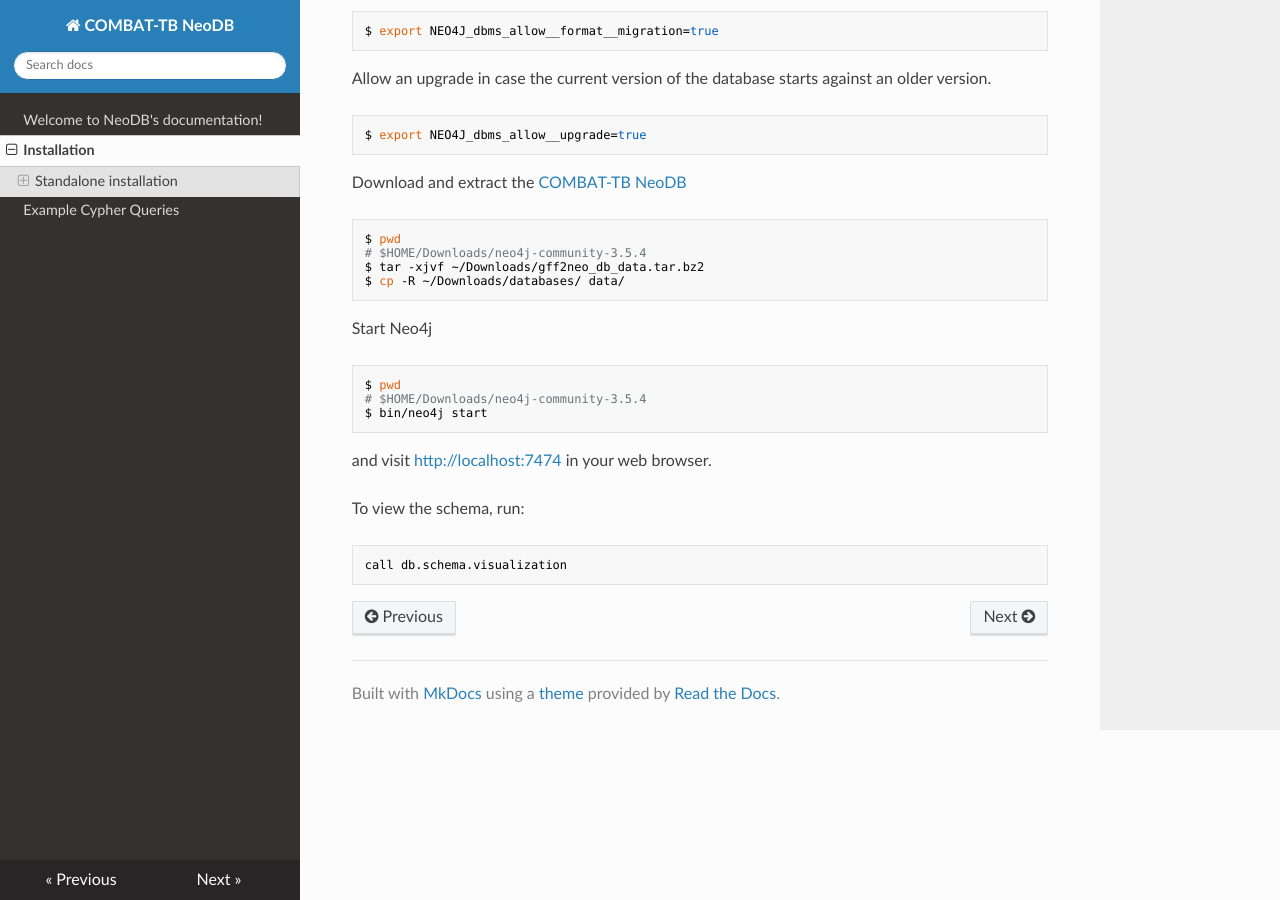
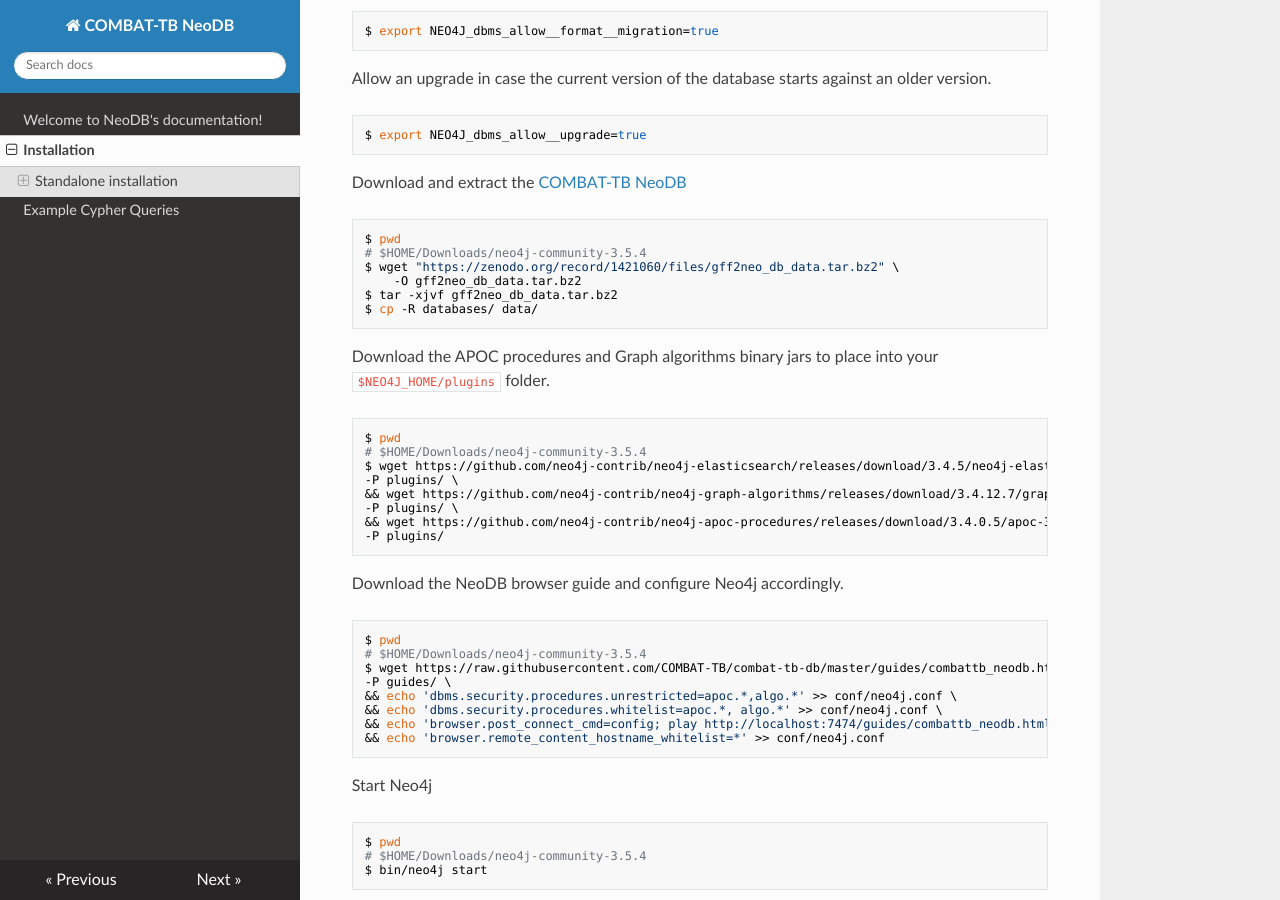
Before and after one commit to COMBAT-TB/combat-tb-neodb, an MkDocs documentation site: the page built from docs/installation.md, in a window 1280 px wide and 900 px high, scrolled down 1275 px. Built offline with MkDocs 1.6.1, drawn with Linux system fonts in a browser that asks for light colours; nearby versions of some CDN libraries.

Commit message:
Updated docs.

````diff
--- a/docs/installation.md
+++ b/docs/installation.md
@@ -68,8 +68,36 @@
 ```sh
 $ pwd
 # $HOME/Downloads/neo4j-community-3.5.4
-$ tar -xjvf ~/Downloads/gff2neo_db_data.tar.bz2
-$ cp -R ~/Downloads/databases/ data/
+$ wget "https://zenodo.org/record/1421060/files/gff2neo_db_data.tar.bz2" \
+    -O gff2neo_db_data.tar.bz2
+$ tar -xjvf gff2neo_db_data.tar.bz2
+$ cp -R databases/ data/
+```
+
+Download the APOC procedures and Graph algorithms binary jars to place into your `$NEO4J_HOME/plugins` folder.
+
+```sh
+$ pwd
+# $HOME/Downloads/neo4j-community-3.5.4
+$ wget https://github.com/neo4j-contrib/neo4j-elasticsearch/releases/download/3.4.5/neo4j-elasticsearch-3.4.5.jar \
+-P plugins/ \
+&& wget https://github.com/neo4j-contrib/neo4j-graph-algorithms/releases/download/3.4.12.7/graph-algorithms-algo-3.4.12.7.jar \
+-P plugins/ \
+&& wget https://github.com/neo4j-contrib/neo4j-apoc-procedures/releases/download/3.4.0.5/apoc-3.4.0.5-all.jar \
+-P plugins/
+```
+
+Download the NeoDB browser guide and configure Neo4j accordingly.
+
+```sh
+$ pwd
+# $HOME/Downloads/neo4j-community-3.5.4
+$ wget https://raw.githubusercontent.com/COMBAT-TB/combat-tb-db/master/guides/combattb_neodb.html \
+-P guides/ \
+&& echo 'dbms.security.procedures.unrestricted=apoc.*,algo.*' >> conf/neo4j.conf \
+&& echo 'dbms.security.procedures.whitelist=apoc.*, algo.*' >> conf/neo4j.conf \
+&& echo 'browser.post_connect_cmd=config; play http://localhost:7474/guides/combattb_neodb.html' >> conf/neo4j.conf \
+&& echo 'browser.remote_content_hostname_whitelist=*' >> conf/neo4j.conf
 ```
 
 Start Neo4j
````
